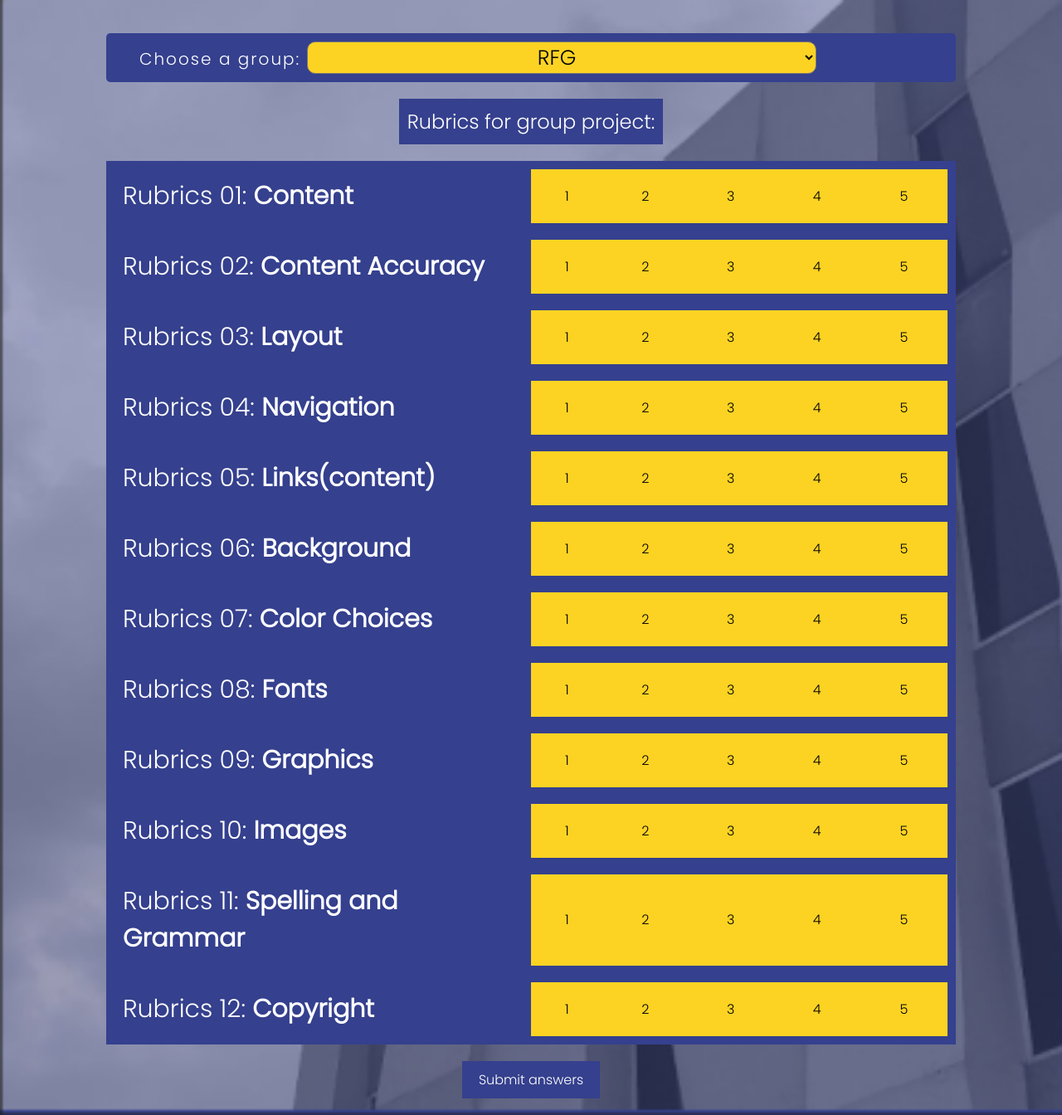
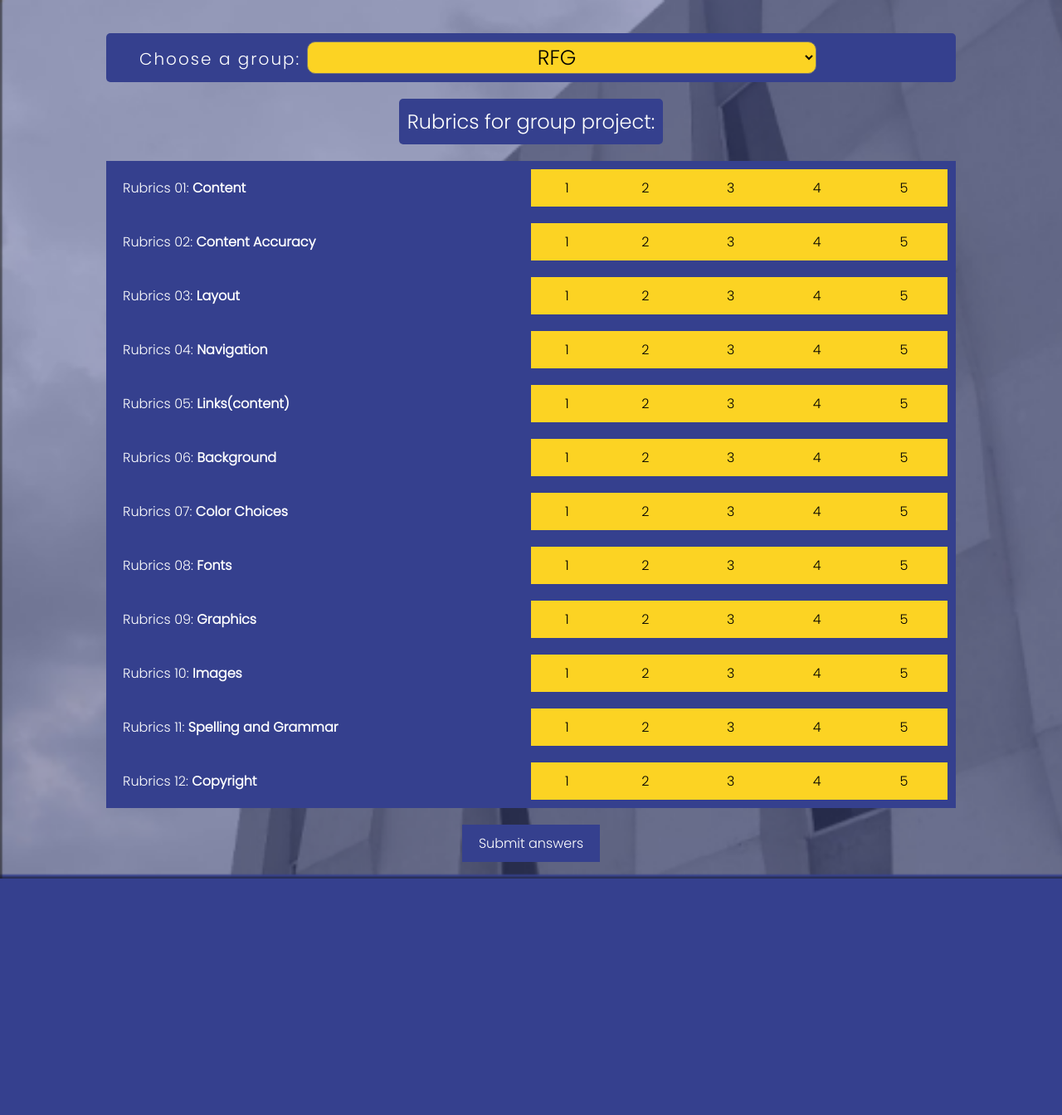
Before and after one commit to cceonniekmart/activity5, a PHP site: page /user.php in a window 1280 px wide. Shown: the whole page at 83% size. After the commit the page ends 1059 px from the top, so only its background shows below. Run offline with PHP 8.4, Linux system fonts and the light colour scheme; the visitor is signed in with stand-in values (Sample User, id 1).

Commit message:
Update user.css

```diff
--- a/user.css
+++ b/user.css
@@ -56,6 +56,8 @@ h2 {
     padding: 10px;
     text-align: right;
     color: white;
+    border-radius: 5px;
+
 
 }
 
@@ -93,12 +95,11 @@ h2 {
   .question p {
     width: 50%;
     color: white;
-    font-size: 30px;
   }
 
   .question label {
     text-align: center;
-    background-color: #FCD323    ;
+    background-color: #FCD323;
     border-left: none;
     cursor: pointer;
   }
@@ -108,10 +109,14 @@ h2 {
     display: none;
   }
 
-  .question label:hover {
+  label:hover {
     background-color:   #35408E;
     color: white;
+
   }
+
+
+
 
   .question input[type="radio"]:checked + label {
     background-color:  #35408E;
```
